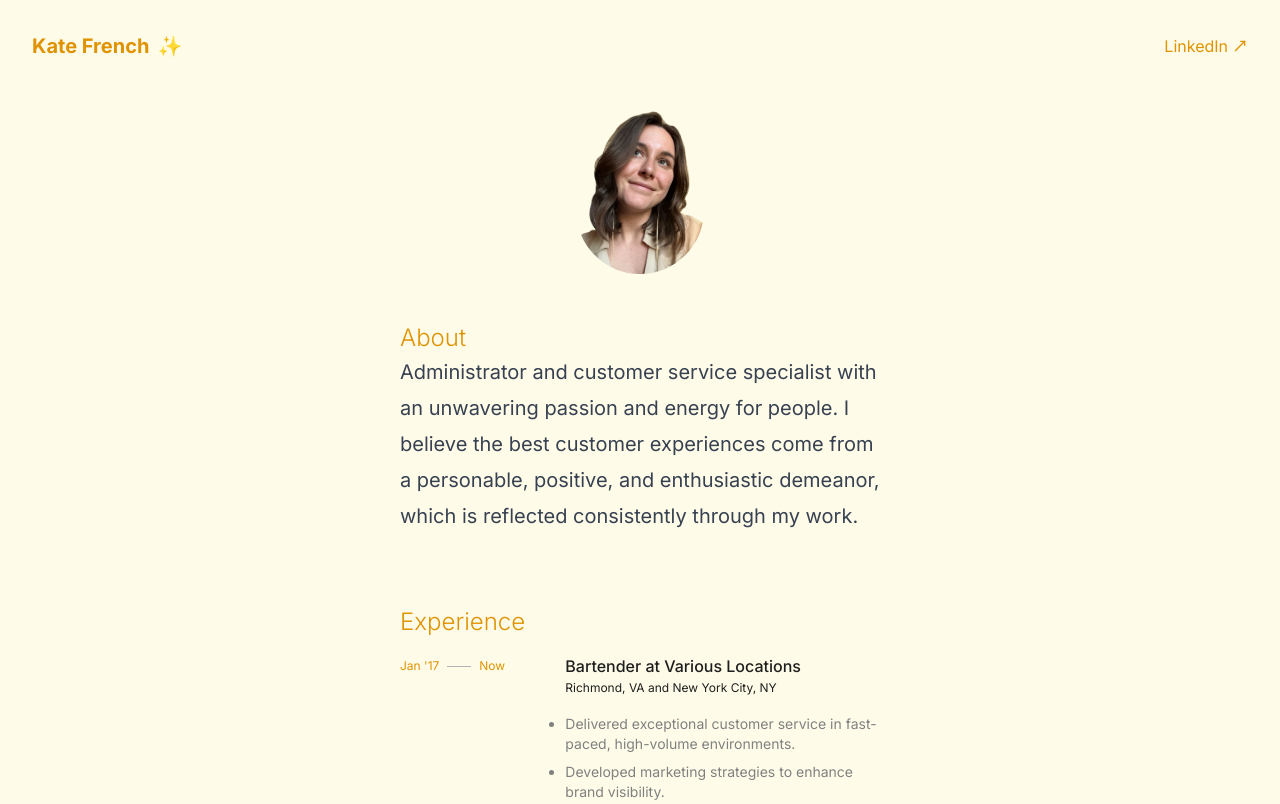
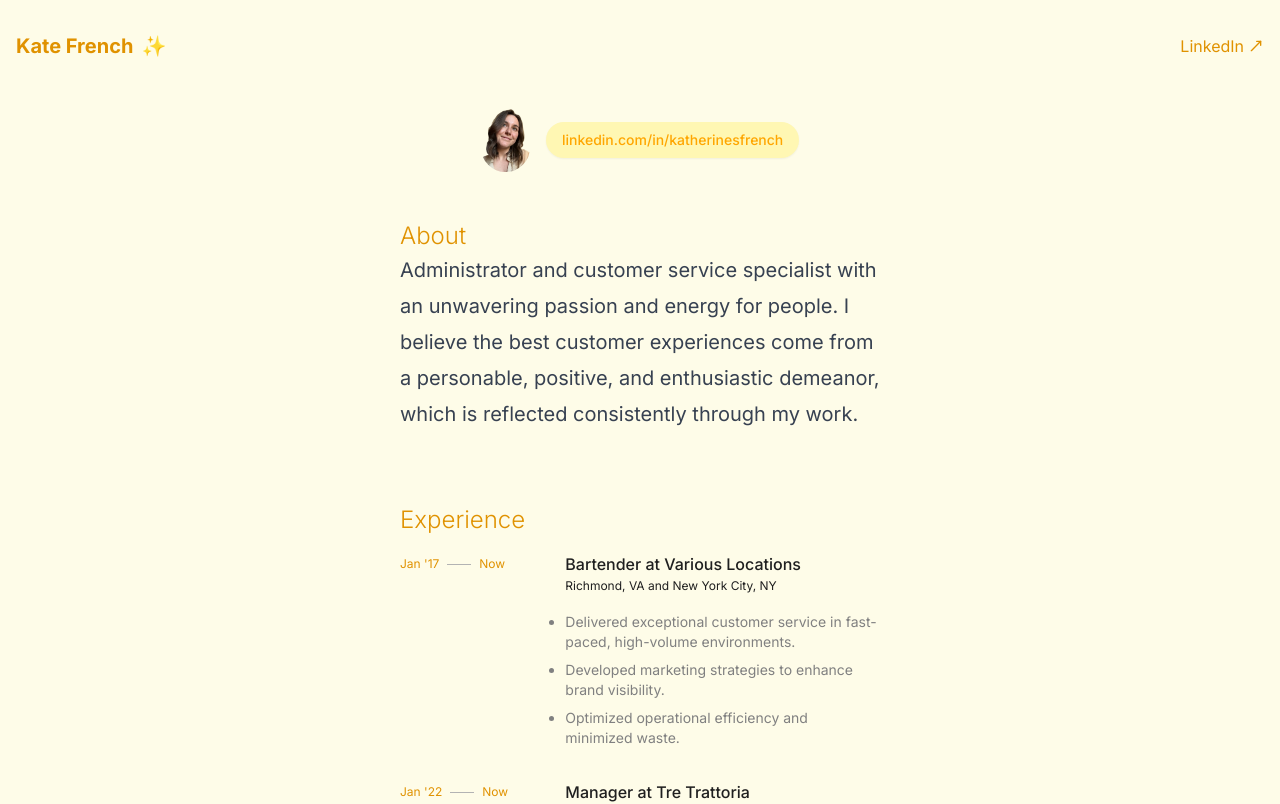
Before and after one commit to josephdburdick/katherinesfrench, a Next.js app: page /cv in a window 1280 px wide. Shown: the top 804 px of the page. Built offline with nearby package versions, Linux system fonts and the light colour scheme.

Commit message:
Additional cv tweaks

```diff
--- a/src/api/contact.md
+++ b/src/api/contact.md
@@ -3,7 +3,7 @@ links:
   linkedin:
     text: LinkedIn
     icon: linkedin
-    url: https://www.linkedin.com/in/katherinesfrench
+    url: https://linkedin.com/in/katherinesfrench
   resume:
     text: View my Resume
     icon: readCV
--- a/src/app/_content/CV.tsx
+++ b/src/app/_content/CV.tsx
@@ -3,6 +3,8 @@
 import BodyText from "@/components/global/BodyText"
 import DateSpan from "@/components/global/DateSpan"
 import { useApi } from "@/components/providers/DataProvider"
+import { buttonVariants } from "@/components/ui/button"
+import { cn } from "@/lib/utils"
 import Image, { ImageProps } from "next/image"
 import React from "react"
 
@@ -24,15 +26,17 @@ type SectionItemType = NonNullable<Section["items"]>[number]
 export default function CV() {
   const { data } = useApi()
   const intro = data.intro.attributes
-  const cvData = data.cv.attributes
-  const { sections } = cvData
+  const cv = data.cv.attributes
+  const { linkedin } = data.contact.attributes.links
+  const { sections } = cv
   return (
-    <div className="relative mx-auto mt-10 max-w-xl p-6">
+    <div className="relative mx-auto mt-10 w-full max-w-xl p-3 md:p-6">
       <Hero
         {...intro.picture}
+        link={linkedin}
         className="h-auto w-24 rounded-b-full object-cover object-center md:w-32"
       />
-      <div className="mt-6 [&>section+section]:mt-6 [&>section]:p-6">
+      <div className="mt-6 [&>section+section]:mt-3 md:[&>section+section]:mt-6 [&>section]:p-3 md:[&>section]:p-6">
         {sections?.map((section: Section, index: number) => (
           <section key={index}>
             <Title>{section.title}</Title>
@@ -52,11 +56,38 @@ export default function CV() {
   )
 }
 
-function Hero(props: ImageProps) {
-  const { alt, src, ...rest } = props
+function Hero(
+  props: ImageProps & {
+    link?: {
+      url: string
+      text: string
+    }
+  },
+) {
+  const { alt, src, link, ...rest } = props
   return (
-    <div className="relative -mt-12 flex items-center justify-center">
-      <Image alt={alt} src={src} {...rest} />
+    <div className="relative -mt-12 flex items-center justify-center gap-4">
+      <div className="w-auto">
+        <Image
+          alt={alt}
+          src={src}
+          {...rest}
+          className="h-16 w-auto rounded-full"
+        />
+      </div>
+      {link && (
+        <a
+          href={link.url}
+          target="_blank"
+          rel="noopener noreferrer"
+          className={cn(
+            buttonVariants({ variant: "secondary" }),
+            "hidden w-fit text-ellipsis whitespace-nowrap rounded-full md:block",
+          )}
+        >
+          {link.url.replace("https://", "")}
+        </a>
+      )}
     </div>
   )
 }
--- a/src/components/global/Header.tsx
+++ b/src/components/global/Header.tsx
@@ -12,7 +12,7 @@ export default function Header() {
   return (
     <header
       className={cn(
-        "container flex items-center justify-between py-8 text-primary",
+        "container flex items-center justify-between py-4 text-primary md:py-8",
       )}
     >
       <h1 className="inline-flex flex-nowrap items-center gap-2 text-xl font-bold">
--- a/tailwind.config.ts
+++ b/tailwind.config.ts
@@ -13,7 +13,8 @@ const config = {
     container: {
       center: true,
       padding: {
-        DEFAULT: "2rem",
+        DEFAULT: "1rem",
+        md: "2rem",
         lg: "4rem",
         xl: "4rem",
         "2xl": "6rem",
```
